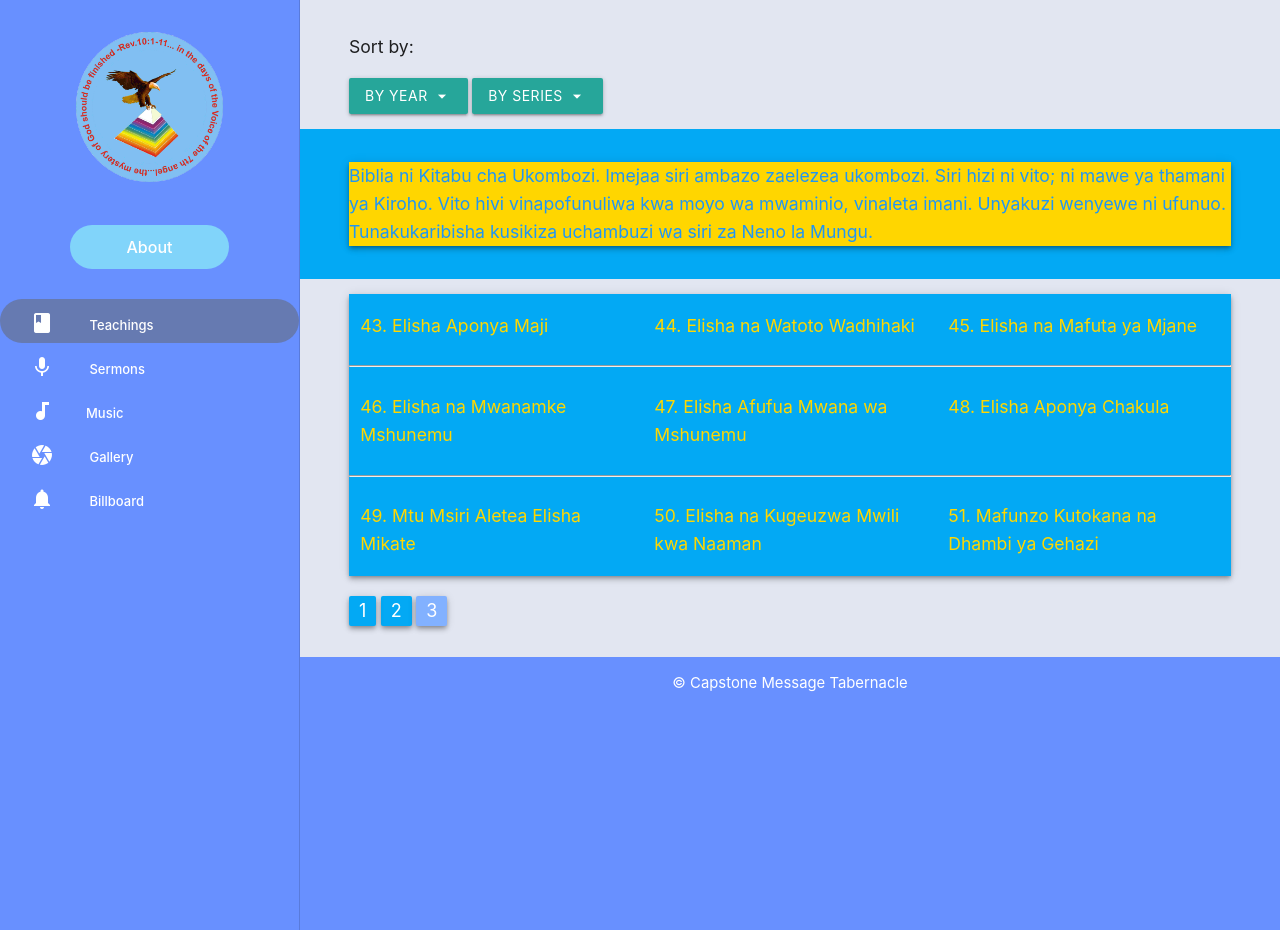
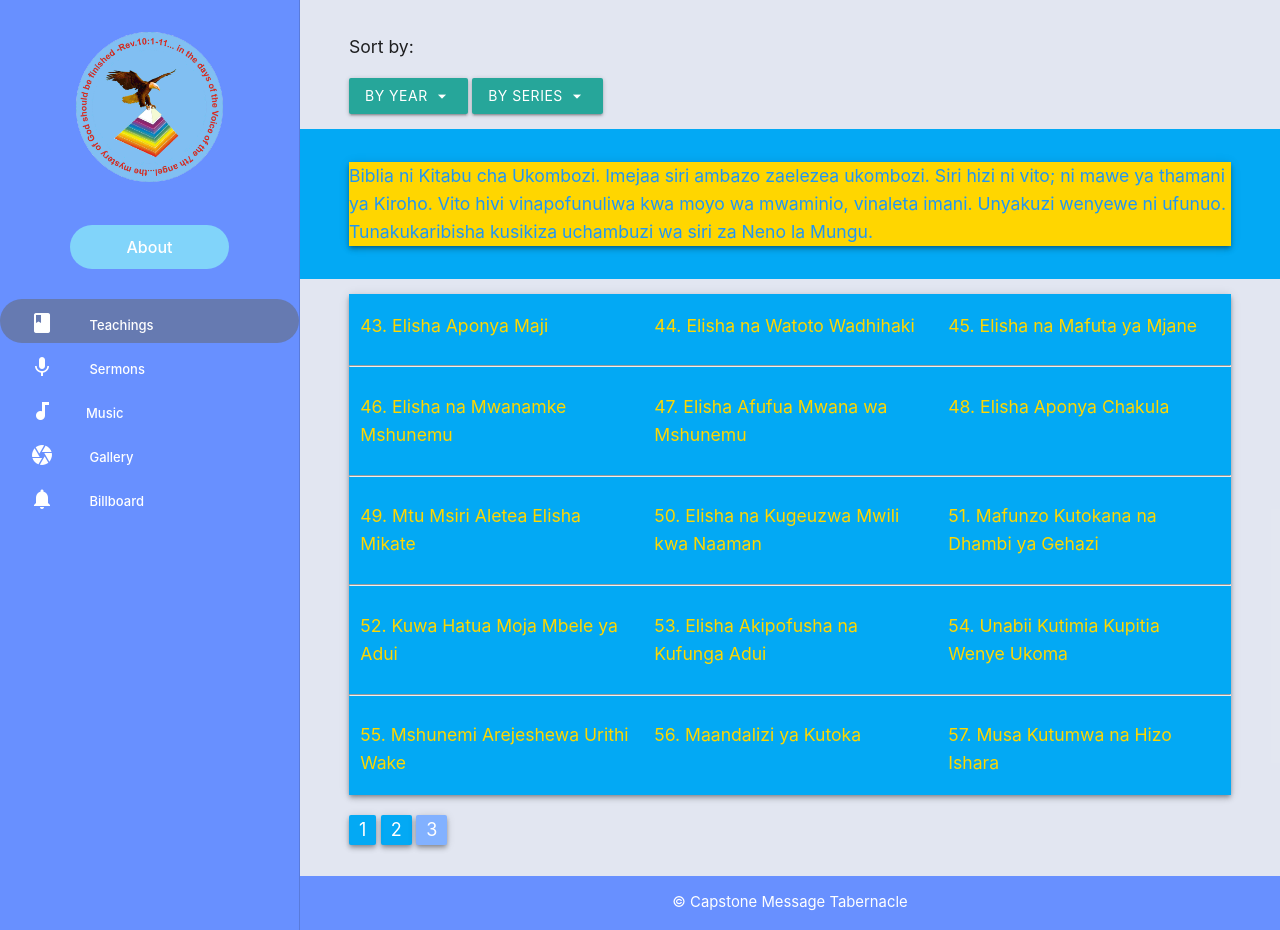
Before and after one commit to njorogetimk/matCSS, a Jekyll site: the page built from sermons/series/golden_nuggets_3.html, in a window 1280 px wide and 930 px high. Built offline with Jekyll 4.4.1, drawn with Linux system fonts in a browser that asks for light colours.

Commit message:
19-0602 update

```diff
--- a/index.html
+++ b/index.html
@@ -73,13 +73,13 @@ title : Capstone Message Tabernacle
     <h4 class="center"><a href="{{ site.baseurl }}/sermons/2019/index.html">Sermons</a></h4>
     <div class="row">
       <div class="col s12 m6 z-depth-2">
-        <h5 class="center"><a href="{{ site.baseurl }}/sermons/2019/sunday/19-05-12_kuzaliwa_mara_nyinigine_na_utendakazi_wa_vipawa_na_huduma.html">Kuzaliwa Mara Nyingine, na kisha Utendakazi wa Vipawa na Huduma</a></h5>
-        <p class="center">May 12, 2019</p>
+        <h5 class="center"><a href="{{ site.baseurl }}/sermons/2019/sunday/19-05-26_kanisa_la_kweli_ni_lipi.html">Kanisa la Kweli ni Lipi?</a></h5>
+        <p class="center">May 26, 2019</p>
       </div>
       <div class="col s12 m6 z-depth-2">
         <h5 class="center"><a href="{{ site.baseurl }}/sermons/series/golden_nuggets.html">Vito vya Bibilia</a></h5>
         <p class="small center">(Golden Nuggets)</p>
-        <p class="center"><a href="{{ site.baseurl }}/sermons/2019/thursday/goldenNuggets/19-01-13_mafunzo_kutokana_na_dhambi_ya_gehazi.html">51. Mafunzo Kutokana na Dhambi ya Gehazi</a></p>
+        <p class="center"><a href="{{ site.baseurl }}/sermons/2019/thursday/goldenNuggets/19-01-19_musa_kutumwa_na_hizo_ishara.html">57. Musa Kutumwa na Hizo Ishara</a></p>
       </div>
     </div>
   </div>
--- a/sermons/2019/thursday/goldenNuggets/19-01-13_mafunzo_kutokana_na_dhambi_ya_gehazi.html
+++ b/sermons/2019/thursday/goldenNuggets/19-01-13_mafunzo_kutokana_na_dhambi_ya_gehazi.html
@@ -3,7 +3,7 @@ layout : sermons_vito
 title : 51. Mafunzo Kutokana na Dhambi ya Gehazi | Vito
 heading : 51. Mafunzo Kutokana na Dhambi ya Gehazi
 before : 19-01-12_elisha_na_kugeuzwa_mwili_kwa_namaan.html
-next : #!
+next : 19-01-14_kuwa_hatua_moja_mbele_ya_adui.html
 paginate : three
 ---
 
--- /dev/null
+++ b/sermons/2019/thursday/goldenNuggets/19-01-14_kuwa_hatua_moja_mbele_ya_adui.html
@@ -0,0 +1,10 @@
+---
+layout : sermons_vito
+title : 52. Kuwa Hatua Moja Mbele ya Adui | Vito
+heading : 52. Kuwa Hatua Moja Mbele ya Adui
+before : 19-01-13_mafunzo_kutokana_na_dhambi_ya_gehazi.html
+next : 19-01-15_elisha_akipofusha_na_kufunga_adui.html
+paginate : three
+---
+
+<iframe src="https://drive.google.com/file/d/1a6f7ZgsT-s6I7cP5CqXnaTCaxYS20p0l/preview" width="600" height="100"></iframe>
--- /dev/null
+++ b/sermons/2019/thursday/goldenNuggets/19-01-15_elisha_akipofusha_na_kufunga_adui.html
@@ -0,0 +1,10 @@
+---
+layout : sermons_vito
+title : 53. Elisha Akipofusha na Kufunga Adui | Vito
+heading : 53. Elisha Akipofusha na Kufunga Adui
+before : 19-01-14_kuwa_hatua_moja_mbele_ya_adui.html
+next : 19-01-16_unabii_kutimia_kupitia_wenye_ukoma.html
+paginate : three
+---
+
+<iframe src="https://drive.google.com/file/d/1gP3PsavoI2PdnQ0wZCxsBjZyAmD4YDga/preview" width="600" height="100"></iframe>
--- /dev/null
+++ b/sermons/2019/thursday/goldenNuggets/19-01-16_unabii_kutimia_kupitia_wenye_ukoma.html
@@ -0,0 +1,10 @@
+---
+layout : sermons_vito
+title : 54. Unabii Kutimia Kupitia Wenye Ukoma  | Vito
+heading : 54. Unabii Kutimia Kupitia Wenye Ukoma
+before : 19-01-15_elisha_akipofusha_na_kufunga_adui.html
+next : 19-01-17_mshunemi_arejeshewa_urithi_wake.html
+paginate : three
+---
+
+<iframe src="https://drive.google.com/file/d/1k8PFF_ksJm8PRTrwlbFXHoJSECW1FYgV/preview" width="600" height="100"></iframe>
--- /dev/null
+++ b/sermons/2019/thursday/goldenNuggets/19-01-17_mshunemi_arejeshewa_urithi_wake.html
@@ -0,0 +1,10 @@
+---
+layout : sermons_vito
+title : 55. Mshunemi Arejeshewa Urithi Wake  | Vito
+heading : 55. Mshunemi Arejeshewa Urithi Wake
+before : 19-01-16_unabii_kutimia_kupitia_wenye_ukoma.html
+next : 19-01-18_maandalizi_ya_kutoka.html
+paginate : three
+---
+
+<iframe src="https://drive.google.com/file/d/1j3es5fSjSXbMhY1lEr4Ml_IbtTPXRg5a/preview" width="600" height="100"></iframe>
--- /dev/null
+++ b/sermons/2019/thursday/goldenNuggets/19-01-18_maandalizi_ya_kutoka.html
@@ -0,0 +1,10 @@
+---
+layout : sermons_vito
+title : 56. Maandalizi ya Kutoka  | Vito
+heading : 56. Maandalizi ya Kutoka
+before : 19-01-17_mshunemi_arejeshewa_urithi_wake.html
+next : 19-01-19_musa_kutumwa_na_hizo_ishara.html
+paginate : three
+---
+
+<iframe src="https://drive.google.com/file/d/1PKK2nhEfw-6h7VLT-9JGvF6EtG7Tjdyp/preview" width="600" height="100"></iframe>
--- /dev/null
+++ b/sermons/2019/thursday/goldenNuggets/19-01-19_musa_kutumwa_na_hizo_ishara.html
@@ -0,0 +1,10 @@
+---
+layout : sermons_vito
+title : 57. Musa Kutumwa na Hizo Ishara  | Vito
+heading : 57. Musa Kutumwa na Hizo Ishara
+before : 19-01-18_maandalizi_ya_kutoka.html
+next : #!
+paginate : three
+---
+
+<iframe src="https://drive.google.com/file/d/11t8x4Ws3_x-zCnRbkC99mNCrZJlj9cR1/preview" width="600" height="100"></iframe>
```
Also changed, not shown: sermons/2019/sunday/19-05-19_kuwa_na_nanga_ya_nafsi.html (added, +8 -0 lines), sermons/2019/sunday/19-05-26_kanisa_la_kweli_ni_lipi.html (added, +8 -0 lines).
